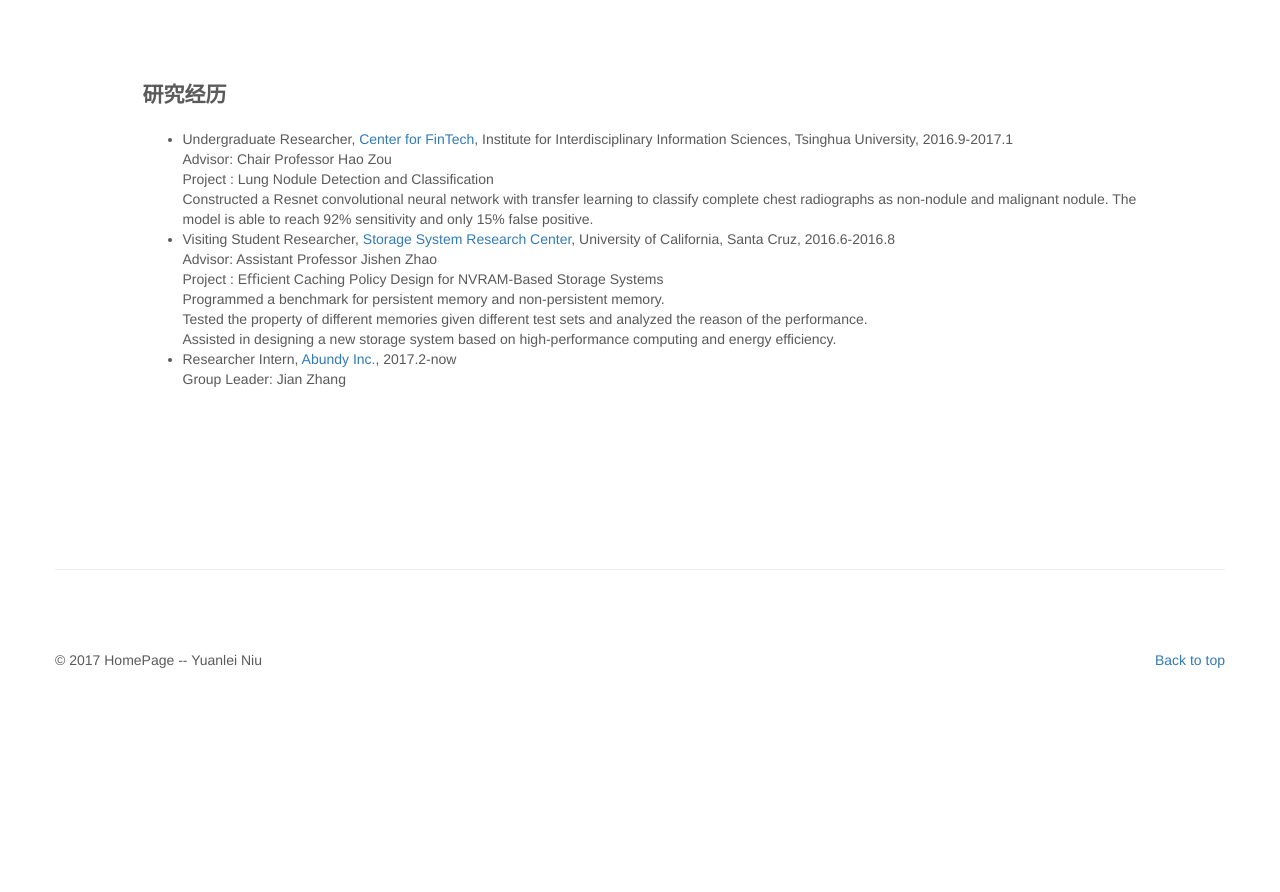
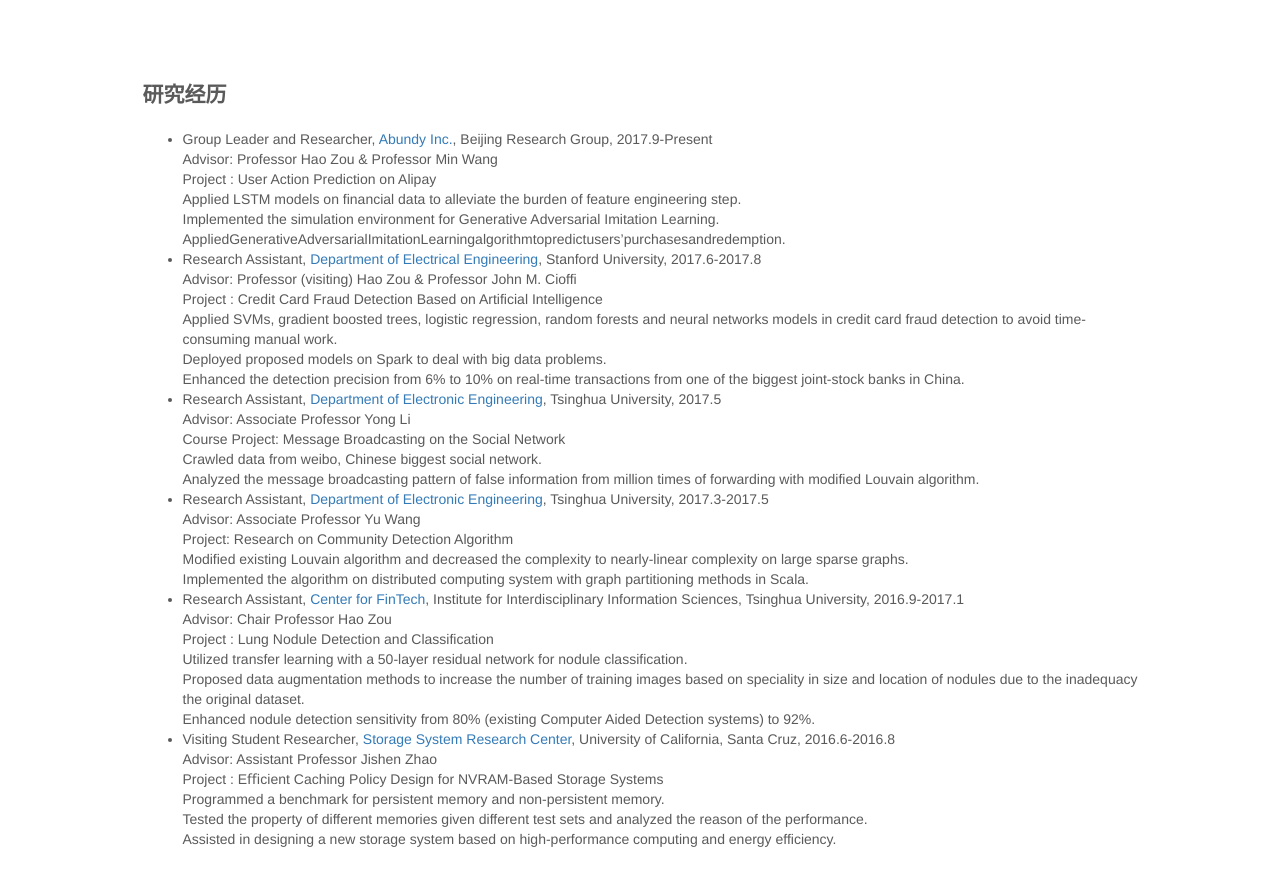
Before and after one commit to truenyl/truenyl.github.io, a plain HTML site: page research_cn.html in a window 1280 px wide. Shown: the part 520-1412 px from the top of the page. Before the commit the page ends 1240 px from the top, so only its background shows below. Drawn offline with Linux system fonts and the light colour scheme; a script that the page names is missing.

Commit message:
Update research_cn.html

```diff
--- a/research_cn.html
+++ b/research_cn.html
@@ -107,18 +107,45 @@
 </strong></p>
 <ul>
 
-<li> Undergraduate Researcher, <a href="http://ftc.iiis.tsinghua.edu.cn/">Center for FinTech</a>, Institute for Interdisciplinary Information Sciences, Tsinghua University, 2016.9-2017.1 <br>
+<li> Group Leader and Researcher, <a href="http://www.abundy.com/">Abundy Inc.</a>, Beijing Research Group, 2017.9-Present <br>
+  Advisor: Professor Hao Zou & Professor Min Wang<br>
+  Project : User Action Prediction on Alipay<br>
+  Applied LSTM models on financial data to alleviate the burden of feature engineering step.<br>
+  Implemented the simulation environment for Generative Adversarial Imitation Learning.<br>
+  AppliedGenerativeAdversarialImitationLearningalgorithmtopredictusers’purchasesandredemption.</li>
+
+<li> Research Assistant, <a href="https://ee.stanford.edu">Department of Electrical Engineering</a>, Stanford University, 2017.6-2017.8 <br>
+  Advisor: Professor (visiting) Hao Zou & Professor John M. Cioffi<br>
+  Project : Credit Card Fraud Detection Based on Artificial Intelligence<br>
+  Applied SVMs, gradient boosted trees, logistic regression, random forests and neural networks models in credit card fraud detection to avoid time-consuming manual work.<br>
+  Deployed proposed models on Spark to deal with big data problems.<br>
+  Enhanced the detection precision from 6% to 10% on real-time transactions from one of the biggest joint-stock banks in China.</li>
+
+<li> Research Assistant, <a href="http://www.ee.tsinghua.edu.cn">Department of Electronic Engineering</a>, Tsinghua University, 2017.5 <br>
+  Advisor: Associate Professor Yong Li<br>
+  Course Project: Message Broadcasting on the Social Network<br>
+  Crawled data from weibo, Chinese biggest social network.<br>
+  Analyzed the message broadcasting pattern of false information from million times of forwarding with modified Louvain algorithm.</li>
+
+<li> Research Assistant, <a href="http://www.ee.tsinghua.edu.cn">Department of Electronic Engineering</a>, Tsinghua University, 2017.3-2017.5 <br>
+  Advisor: Associate Professor Yu Wang<br>
+  Project: Research on Community Detection Algorithm<br>
+  Modified existing Louvain algorithm and decreased the complexity to nearly-linear complexity on large sparse graphs.<br>
+  Implemented the algorithm on distributed computing system with graph partitioning methods in Scala.</li>
+
+<li> Research Assistant, <a href="http://ftc.iiis.tsinghua.edu.cn/">Center for FinTech</a>, Institute for Interdisciplinary Information Sciences, Tsinghua University, 2016.9-2017.1 <br>
   Advisor: Chair Professor Hao Zou<br>
   Project : Lung Nodule Detection and Classification<br>
-  Constructed a Resnet convolutional neural network with transfer learning to classify complete chest radiographs as non-nodule and malignant nodule. The model is able to reach 92% sensitivity and only 15% false positive.</li>
+  Utilized transfer learning with a 50-layer residual network for nodule classification.<br>
+  Proposed data augmentation methods to increase the number of training images based on speciality in size and location of nodules due to the inadequacy the original dataset.<br>
+  Enhanced nodule detection sensitivity from 80% (existing Computer Aided Detection systems) to 92%.</li>
+
 <li> Visiting Student Researcher, <a href="http://www.ssrc.ucsc.edu/">Storage System Research Center</a>, University of California, Santa Cruz, 2016.6-2016.8 <br>
   Advisor: Assistant Professor Jishen Zhao<br>
   Project : Eﬃcient Caching Policy Design for NVRAM-Based Storage Systems<br>
   Programmed a benchmark for persistent memory and non-persistent memory.<br>
   Tested the property of different memories given different test sets and analyzed the reason of the performance.<br>
   Assisted in designing a new storage system based on high-performance computing and energy efficiency.</li>
-<li> Researcher Intern, <a href="http://www.abundy.com/">Abundy Inc.</a>, 2017.2-now <br>
-  Group Leader: Jian Zhang</li> <br>
 
 
 </ul>
```
